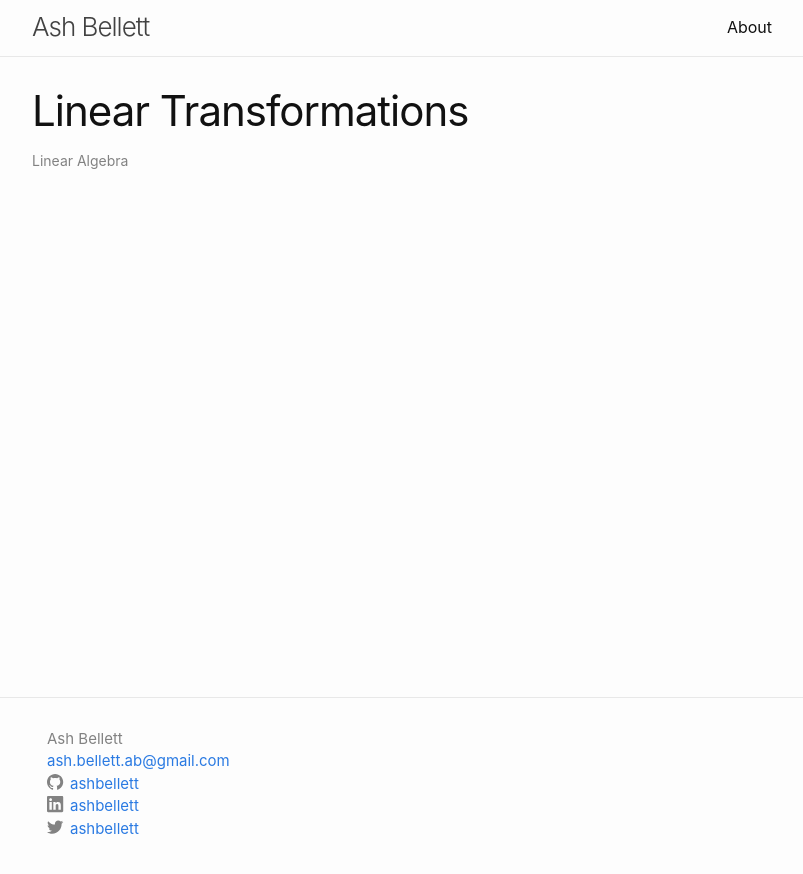
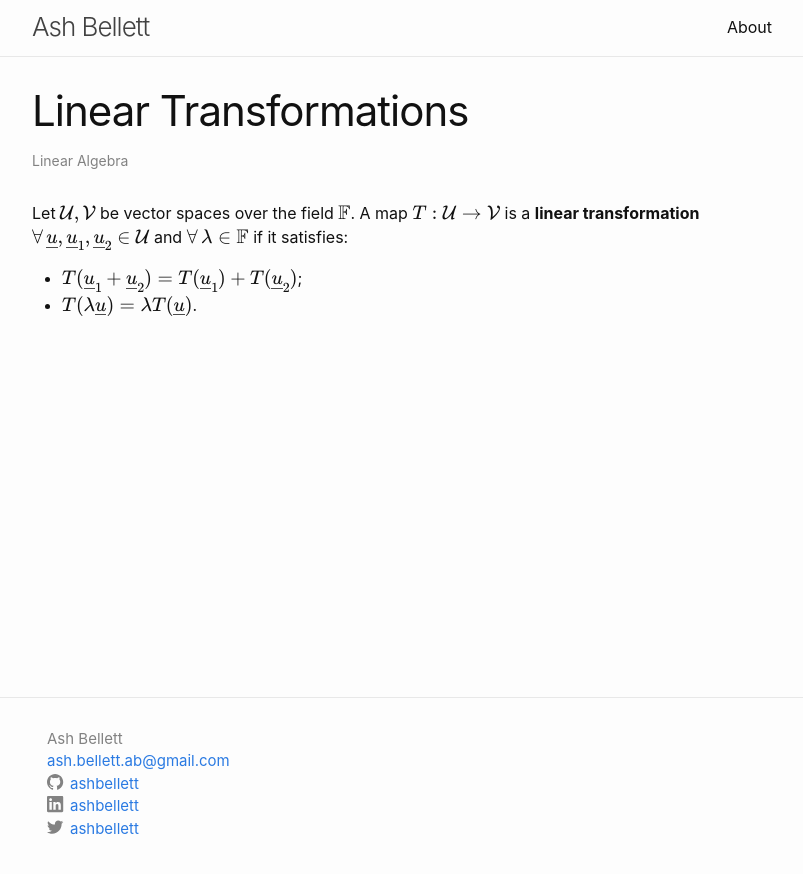
Before and after one commit to ashbellett/ashbellett.github.io, a Jekyll site: the page built from _linear-algebra/linear-transformations.md, in a window 1280 px wide. Shown: the top 874 px of the page, without its empty margins (238-1041 px from the left). Built offline with Jekyll 4.4.1, drawn with Linux system fonts in a browser that asks for light colours; some web fonts are replaced.

Commit message:
Begin linear transformation post

```diff
--- a/_linear-algebra/linear-transformations.md
+++ b/_linear-algebra/linear-transformations.md
@@ -5,3 +5,7 @@ title:  "Linear Transformations"
 tags: ["linear algebra", "linear transformation"]
 description: "Mappings between vector spaces"
 ---
+
+Let $$\mathcal{U}, \mathcal{V}$$ be vector spaces over the field $$\mathbb{F}$$. A map $$T: \mathcal{U} \rightarrow \mathcal{V}$$ is a **linear transformation** $$\forall \, \underline{u},\underline{u}_1,\underline{u}_2 \in \mathcal{U}$$ and $$\forall \, \lambda \in \mathbb{F}$$ if it satisfies:
+- $$T(\underline{u}_1+\underline{u}_2)=T(\underline{u}_1)+T(\underline{u}_2)$$;
+- $$T(\lambda \underline{u}) = \lambda T(\underline{u})$$.
```
Also changed, not shown: _linear-algebra/vector-spaces.md (+1 -1 lines).
